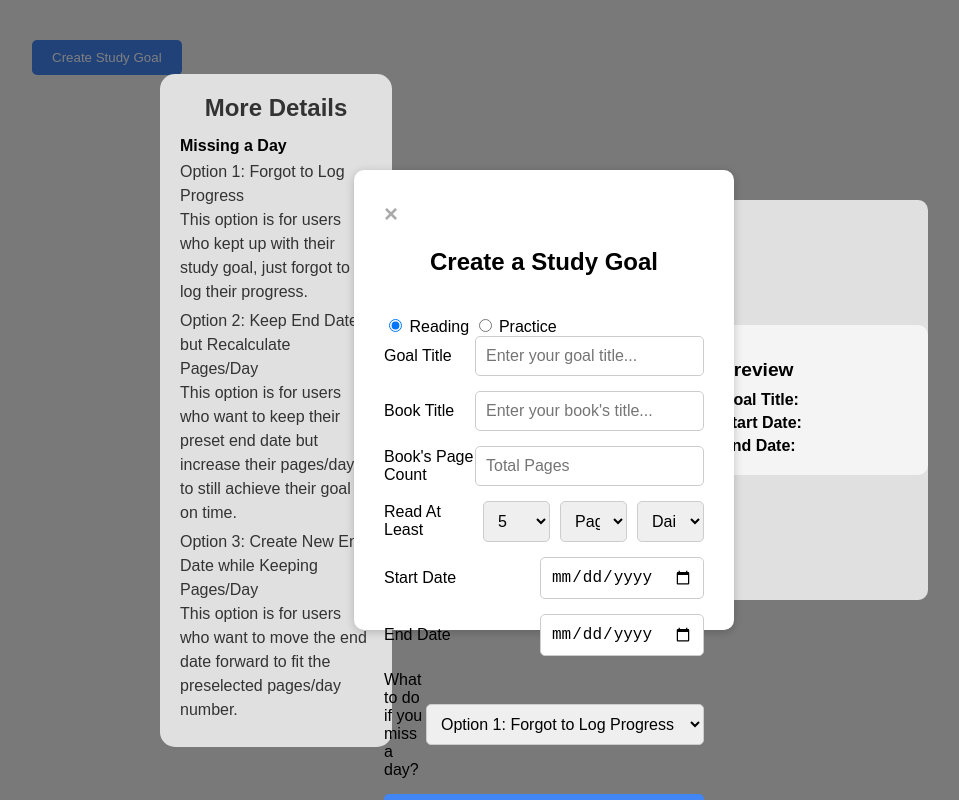
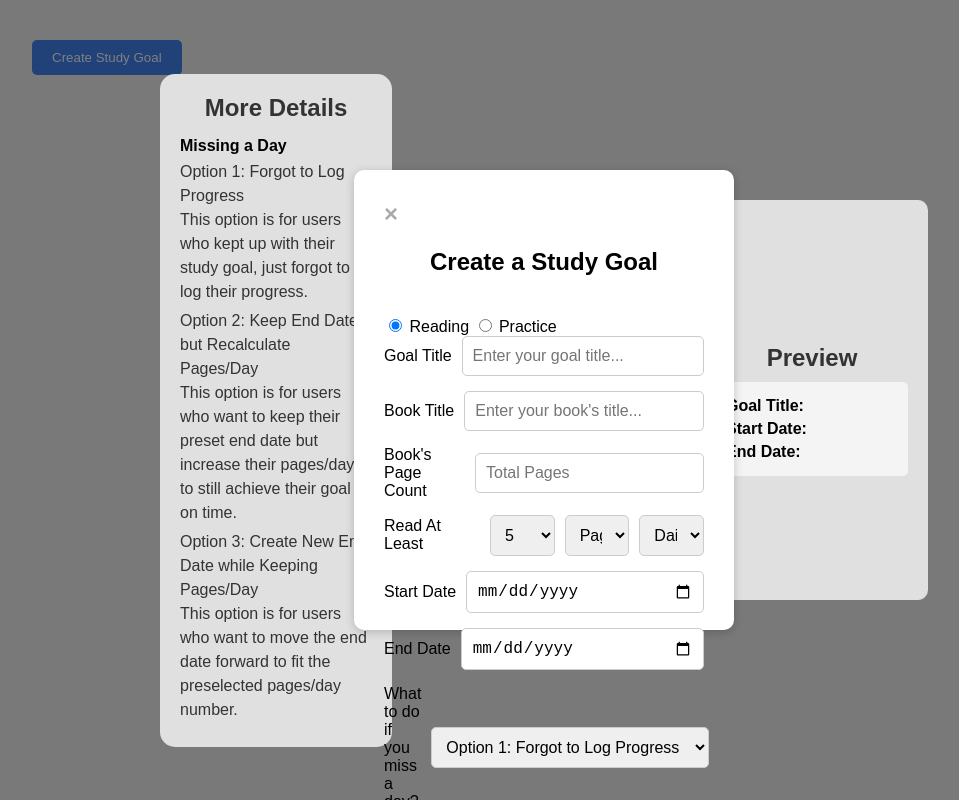
Before and after one commit to CyrusWebSolutions/web_design_practice, a plain HTML site: page Study_Goals/study_goals.html in a window 1280 px wide. Both pictures are taken after a click on the button "Create Study Goal". Shown: the whole page, without its empty margins (96-1055 px from the left). Drawn offline with Linux system fonts and the light colour scheme.

Commit message:
More Progress

```diff
--- a/Study_Goals/study_goals.html
+++ b/Study_Goals/study_goals.html
@@ -29,12 +29,15 @@
                     <p>Option 3: Create New End Date while Keeping Pages/Day<br>This option is for users who want to move the end date forward to fit the preselected pages/day number.</p>
                 </div>
             </div>
+
             <!-- Preview Section -->
             <div class="preview">
                 <h3>Preview</h3>
-                <p><strong>Goal Title:</strong> <span id="previewGoalTitle"></span></p>
-                <p><strong>Start Date:</strong> <span id="previewStartDate"></span></p>
-                <p><strong>End Date:</strong> <span id="previewEndDate"></span></p>
+                <div class="preview-card">
+                    <p><strong>Goal Title:</strong> <span id="previewGoalTitle"></span></p>
+                    <p><strong>Start Date:</strong> <span id="previewStartDate"></span></p>
+                    <p><strong>End Date:</strong> <span id="previewEndDate"></span></p>
+                </div>
             </div>
         </div>
 
--- a/Study_Goals/styles.css
+++ b/Study_Goals/styles.css
@@ -78,6 +78,20 @@ button {
     margin-top: 0;
 }
 
+.close {
+    color: #aaa;
+    float: right; /* Changed to float right for top right placement */
+    font-size: 24px;
+    font-weight: bold;
+}
+
+.close:hover,
+.close:focus {
+    color: black;
+    text-decoration: none;
+    cursor: pointer;
+}
+
 form {
     flex-grow: 1;
     display: flex;
@@ -89,7 +103,10 @@ form {
     margin-bottom: 15px;
     display: flex;
     align-items: center;
-    justify-content: space-between;
+}
+
+.form-row label {
+    margin-right: 10px; /* Adjusting space between label and input field */
 }
 
 input[type="text"], input[type="number"], input[type="date"], select {
@@ -97,17 +114,18 @@ input[type="text"], input[type="number"], input[type="date"], select {
     font-size: 1rem;
     border: 1px solid #ccc;
     border-radius: 5px;
+    flex-grow: 1; /* Allow input to grow and fill space */
 }
 
 .read-dropdowns {
     display: flex;
     justify-content: space-between;
     gap: 10px;
-    width: 70%;
+    width: 70%; /* Adjust width to fit within the container */
 }
 
 .read-dropdowns select {
-    width: 33%;
+    width: 33%; /* Ensure each dropdown has equal width */
 }
 
 button[type="submit"] {
@@ -147,40 +165,39 @@ button[type="submit"] {
 .more-details p {
     margin: 5px 0;
     line-height: 1.5;
-    text-align: left; /* Change to left-align */
+    text-align: left; /* Ensure text is left-aligned */
     color: #333;
 }
 
 .preview {
     width: 25%;
-    padding: 15px;
+    padding: 20px; /* Increased padding for better alignment */
     z-index: 2;
-    background-color: #f4f4f4;
-    border-radius: 10px;
+    background-color: #e0e0e0; /* Match background color */
+    border-radius: 10px; /* Rounded corners for uniformity */
+    margin-top: 20px; /* Align with more-details section */
 }
 
 .preview h3 {
-    font-size: 1.2rem;
-    margin-bottom: 10px;
-}
-
-.preview p {
-    margin: 5px 0;
-}
-
-.close {
-    color: #aaa;
-    float: right;
-    font-size: 24px;
+    font-size: 1.5rem; /* Match the More Details heading */
+    margin: 0;
+    text-align: center; /* Centered heading */
+    color: #333; /* Ensure visibility */
     font-weight: bold;
 }
 
-.close:hover,
-.close:focus {
-    color: black;
-    text-decoration: none;
-    cursor: pointer;
+.preview-card {
+    /* Styles for the preview card */
+    margin-top: 10px; /* Space between the heading and the card */
+    background-color: #f4f4f4; /* Background color for preview card */
+    padding: 10px; /* Padding inside preview card */
+    border-radius: 5px; /* Rounded corners */
 }
+
+.preview-card p {
+    margin: 5px 0; /* Margin for paragraphs within the preview card */
+}
+
 
 @keyframes growBackground {
     100% {
```
